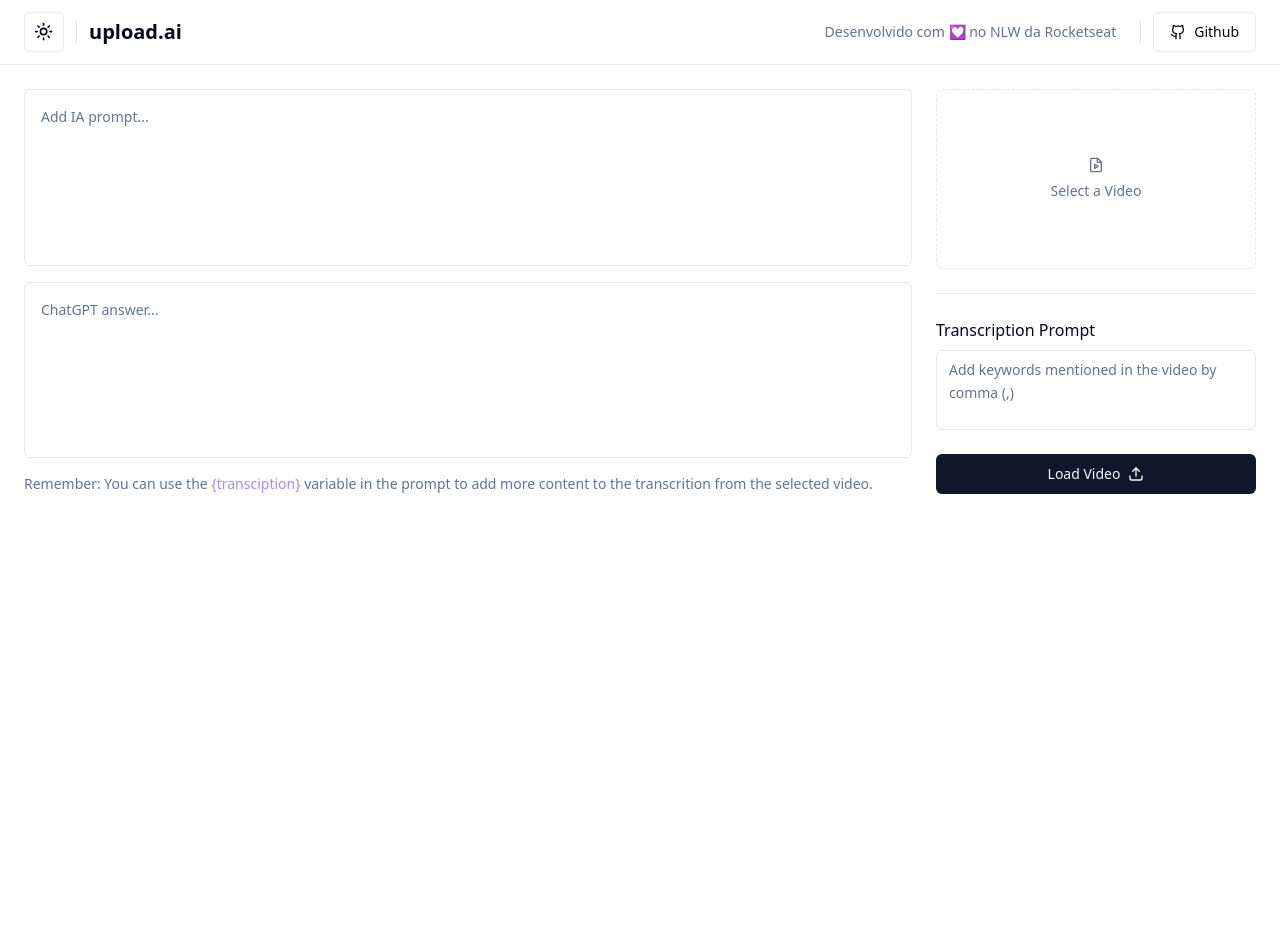
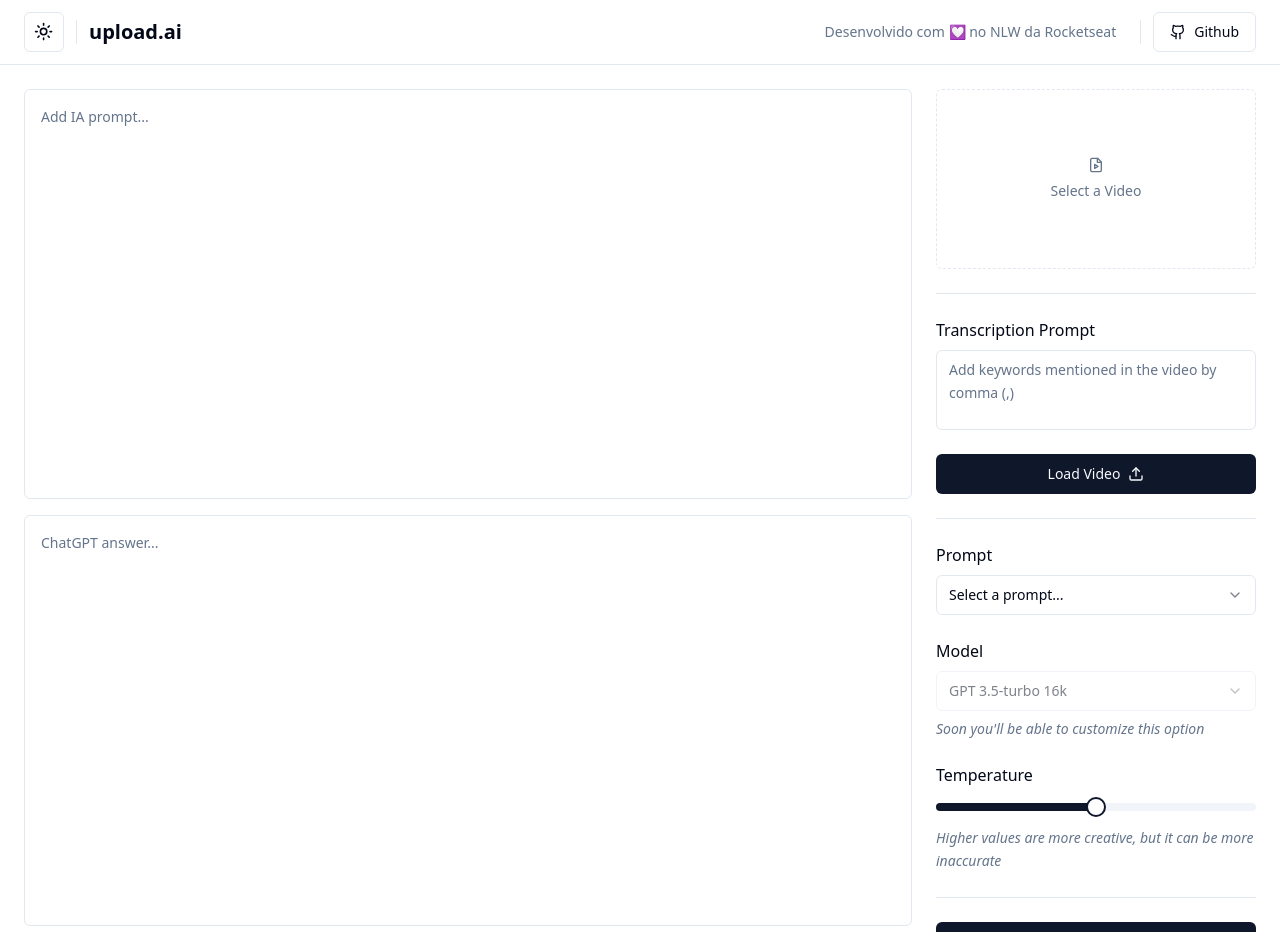
Before and after one commit to davidrogger/nlw-ai-mastery, a React (Vite) app: page / in a window 1280 px wide. Shown: the top 932 px of the page. Before the commit the page ends 800 px from the top, so only its background shows below. Built offline with nearby package versions, Linux system fonts and the light colour scheme.

Commit message:
FEAT: add all aside elements

```diff
--- a/package.json
+++ b/package.json
@@ -11,7 +11,9 @@
   },
   "dependencies": {
     "@radix-ui/react-dropdown-menu": "^2.0.5",
+    "@radix-ui/react-select": "^1.2.2",
     "@radix-ui/react-separator": "^1.0.3",
+    "@radix-ui/react-slider": "^1.1.2",
     "@radix-ui/react-slot": "^1.0.2",
     "class-variance-authority": "^0.7.0",
     "clsx": "^2.0.0",
--- a/src/App.tsx
+++ b/src/App.tsx
@@ -1,8 +1,10 @@
 import { ModeToggle } from '@/components/mode-toggle';
-import { FileVideo, Github, Upload } from 'lucide-react';
+import { FileVideo, Github, Upload, Wand2 } from 'lucide-react';
 import { Separator } from '@/components/ui/separator';
 import { Button } from '@/components/ui/button';
 import { Textarea } from './components/ui/textarea';
+import { Select, SelectItem, SelectTrigger, SelectValue, SelectContent } from './components/ui/select';
+import { Slider } from './components/ui/slider';
 
 export function App() {
   return (
@@ -48,7 +50,7 @@
           className='flex flex-col flex-1 gap-4'
         >
           <div
-            className='grid grid-rows-2 gap-4 flex-1'
+            className='grid grid-rows-2 gap-4 flex-1 max-[640px]:min-h-screen'
           >
             <Textarea
               className='resize-none p-4 leading-relaxed'
@@ -106,6 +108,88 @@
             </Button>
           </form>
 
+          <Separator />
+
+          <form className='space-y-6'>
+            <div
+              className='space-y-2'
+            >
+              <label>
+                Prompt
+              </label>
+
+              <Select>
+                <SelectTrigger>
+                  <SelectValue placeholder="Select a prompt..." />
+                </SelectTrigger>
+                <SelectContent>
+                  <SelectItem value="title">
+                    Youtube Title
+                  </SelectItem>
+                  <SelectItem value="description">
+                    Youtube Description
+                  </SelectItem>
+                </SelectContent>
+              </Select>
+            </div>
+
+            <div
+              className='space-y-2'
+            >
+              <label>
+                Model
+              </label>
+
+              <Select
+                disabled defaultValue="gpt3.5"
+              >
+                <SelectTrigger>
+                  <SelectValue />
+                </SelectTrigger>
+                <SelectContent>
+                  <SelectItem value="gpt3.5">GPT 3.5-turbo 16k</SelectItem>
+                </SelectContent>
+              </Select>
+              <span
+                className='block text-sm text-muted-foreground italic'
+              >
+                {'Soon you\'ll be able to customize this option'}
+              </span>
+            </div>
+
+            <div
+              className='space-y-4'
+            >
+              <label>
+                Temperature
+              </label>
+
+              <Slider
+                min={0}
+                max={1}
+                step={0.1}
+                defaultValue={[0.5]}
+              />
+              <span
+                className='block text-sm text-muted-foreground italic leading-relaxed'
+              >
+                Higher values are more creative, but it can be more inaccurate
+              </span>
+            </div>
+
+            <Separator />
+
+            <Button
+              type="submit"
+              className='w-full'
+            >
+              Execute
+              <Wand2
+                className="w-4 h-4 ml-2"
+              />
+            </Button>
+
+          </form>
         </aside>
       </main>
     </div>
--- /dev/null
+++ b/src/components/ui/select.tsx
@@ -0,0 +1,119 @@
+import * as React from 'react';
+import * as SelectPrimitive from '@radix-ui/react-select';
+import { Check, ChevronDown } from 'lucide-react';
+
+import { cn } from '@/lib/utils';
+
+const Select = SelectPrimitive.Root;
+
+const SelectGroup = SelectPrimitive.Group;
+
+const SelectValue = SelectPrimitive.Value;
+
+const SelectTrigger = React.forwardRef<
+  React.ElementRef<typeof SelectPrimitive.Trigger>,
+  React.ComponentPropsWithoutRef<typeof SelectPrimitive.Trigger>
+>(({ className, children, ...props }, ref) => (
+  <SelectPrimitive.Trigger
+    ref={ref}
+    className={cn(
+      'flex h-10 w-full items-center justify-between rounded-md border border-input bg-background px-3 py-2 text-sm ring-offset-background placeholder:text-muted-foreground focus:outline-none focus:ring-2 focus:ring-ring focus:ring-offset-2 disabled:cursor-not-allowed disabled:opacity-50',
+      className
+    )}
+    {...props}
+  >
+    {children}
+    <SelectPrimitive.Icon asChild>
+      <ChevronDown className="h-4 w-4 opacity-50" />
+    </SelectPrimitive.Icon>
+  </SelectPrimitive.Trigger>
+));
+SelectTrigger.displayName = SelectPrimitive.Trigger.displayName;
+
+const SelectContent = React.forwardRef<
+  React.ElementRef<typeof SelectPrimitive.Content>,
+  React.ComponentPropsWithoutRef<typeof SelectPrimitive.Content>
+>(({ className, children, position = 'popper', ...props }, ref) => (
+  <SelectPrimitive.Portal>
+    <SelectPrimitive.Content
+      ref={ref}
+      className={cn(
+        'relative z-50 min-w-[8rem] overflow-hidden rounded-md border bg-popover text-popover-foreground shadow-md data-[state=open]:animate-in data-[state=closed]:animate-out data-[state=closed]:fade-out-0 data-[state=open]:fade-in-0 data-[state=closed]:zoom-out-95 data-[state=open]:zoom-in-95 data-[side=bottom]:slide-in-from-top-2 data-[side=left]:slide-in-from-right-2 data-[side=right]:slide-in-from-left-2 data-[side=top]:slide-in-from-bottom-2',
+        position === 'popper' &&
+          'data-[side=bottom]:translate-y-1 data-[side=left]:-translate-x-1 data-[side=right]:translate-x-1 data-[side=top]:-translate-y-1',
+        className
+      )}
+      position={position}
+      {...props}
+    >
+      <SelectPrimitive.Viewport
+        className={cn(
+          'p-1',
+          position === 'popper' &&
+            'h-[var(--radix-select-trigger-height)] w-full min-w-[var(--radix-select-trigger-width)]'
+        )}
+      >
+        {children}
+      </SelectPrimitive.Viewport>
+    </SelectPrimitive.Content>
+  </SelectPrimitive.Portal>
+));
+SelectContent.displayName = SelectPrimitive.Content.displayName;
+
+const SelectLabel = React.forwardRef<
+  React.ElementRef<typeof SelectPrimitive.Label>,
+  React.ComponentPropsWithoutRef<typeof SelectPrimitive.Label>
+>(({ className, ...props }, ref) => (
+  <SelectPrimitive.Label
+    ref={ref}
+    className={cn('py-1.5 pl-8 pr-2 text-sm font-semibold', className)}
+    {...props}
+  />
+));
+SelectLabel.displayName = SelectPrimitive.Label.displayName;
+
+const SelectItem = React.forwardRef<
+  React.ElementRef<typeof SelectPrimitive.Item>,
+  React.ComponentPropsWithoutRef<typeof SelectPrimitive.Item>
+>(({ className, children, ...props }, ref) => (
+  <SelectPrimitive.Item
+    ref={ref}
+    className={cn(
+      'relative flex w-full cursor-default select-none items-center rounded-sm py-1.5 pl-8 pr-2 text-sm outline-none focus:bg-accent focus:text-accent-foreground data-[disabled]:pointer-events-none data-[disabled]:opacity-50',
+      className
+    )}
+    {...props}
+  >
+    <span className="absolute left-2 flex h-3.5 w-3.5 items-center justify-center">
+      <SelectPrimitive.ItemIndicator>
+        <Check className="h-4 w-4" />
+      </SelectPrimitive.ItemIndicator>
+    </span>
+
+    <SelectPrimitive.ItemText>{children}</SelectPrimitive.ItemText>
+  </SelectPrimitive.Item>
+));
+SelectItem.displayName = SelectPrimitive.Item.displayName;
+
+const SelectSeparator = React.forwardRef<
+  React.ElementRef<typeof SelectPrimitive.Separator>,
+  React.ComponentPropsWithoutRef<typeof SelectPrimitive.Separator>
+>(({ className, ...props }, ref) => (
+  <SelectPrimitive.Separator
+    ref={ref}
+    className={cn('-mx-1 my-1 h-px bg-muted', className)}
+    {...props}
+  />
+));
+SelectSeparator.displayName = SelectPrimitive.Separator.displayName;
+
+export {
+  Select,
+  SelectGroup,
+  SelectValue,
+  SelectTrigger,
+  SelectContent,
+  SelectLabel,
+  SelectItem,
+  SelectSeparator,
+};
--- /dev/null
+++ b/src/components/ui/slider.tsx
@@ -0,0 +1,26 @@
+import * as React from "react"
+import * as SliderPrimitive from "@radix-ui/react-slider"
+
+import { cn } from "@/lib/utils"
+
+const Slider = React.forwardRef<
+  React.ElementRef<typeof SliderPrimitive.Root>,
+  React.ComponentPropsWithoutRef<typeof SliderPrimitive.Root>
+>(({ className, ...props }, ref) => (
+  <SliderPrimitive.Root
+    ref={ref}
+    className={cn(
+      "relative flex w-full touch-none select-none items-center",
+      className
+    )}
+    {...props}
+  >
+    <SliderPrimitive.Track className="relative h-2 w-full grow overflow-hidden rounded-full bg-secondary">
+      <SliderPrimitive.Range className="absolute h-full bg-primary" />
+    </SliderPrimitive.Track>
+    <SliderPrimitive.Thumb className="block h-5 w-5 rounded-full border-2 border-primary bg-background ring-offset-background transition-colors focus-visible:outline-none focus-visible:ring-2 focus-visible:ring-ring focus-visible:ring-offset-2 disabled:pointer-events-none disabled:opacity-50" />
+  </SliderPrimitive.Root>
+))
+Slider.displayName = SliderPrimitive.Root.displayName
+
+export { Slider }
```
Also changed, not shown: 1 other file (tests, documents, lock files or other folders).
